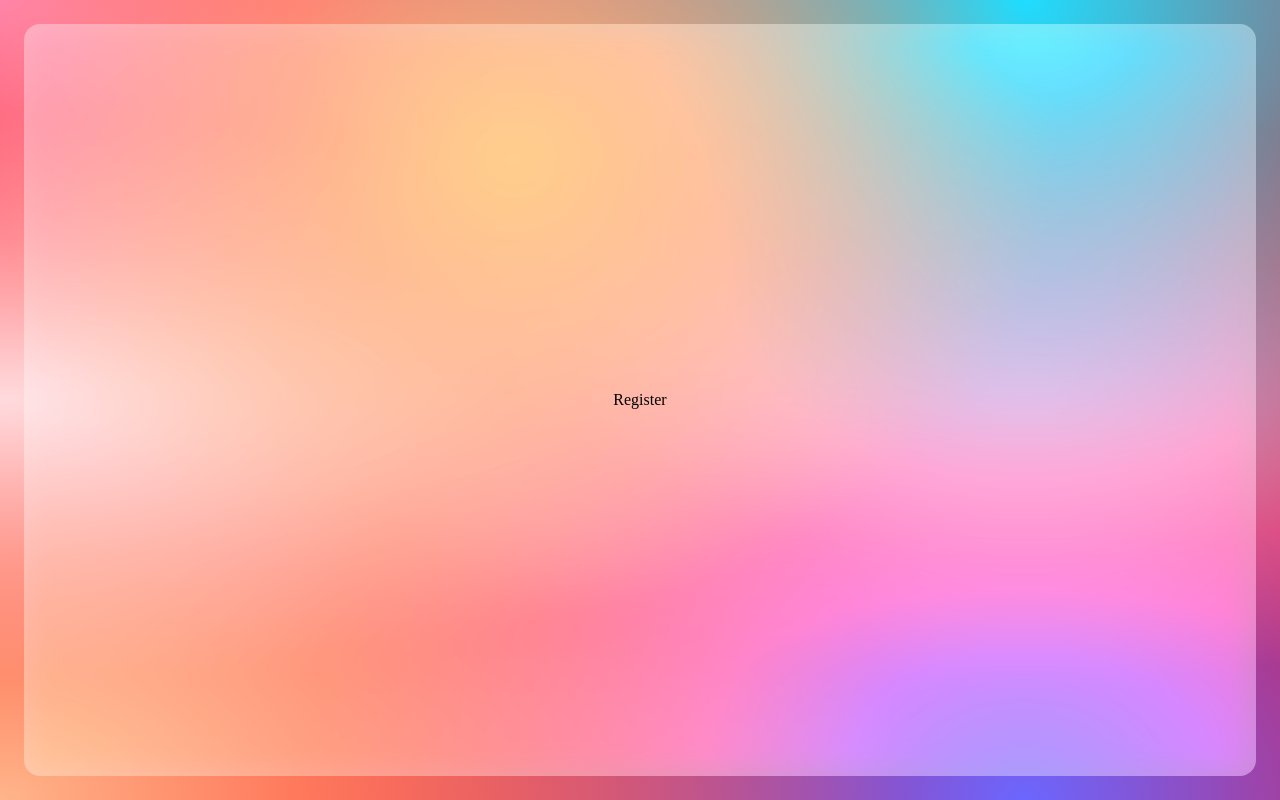
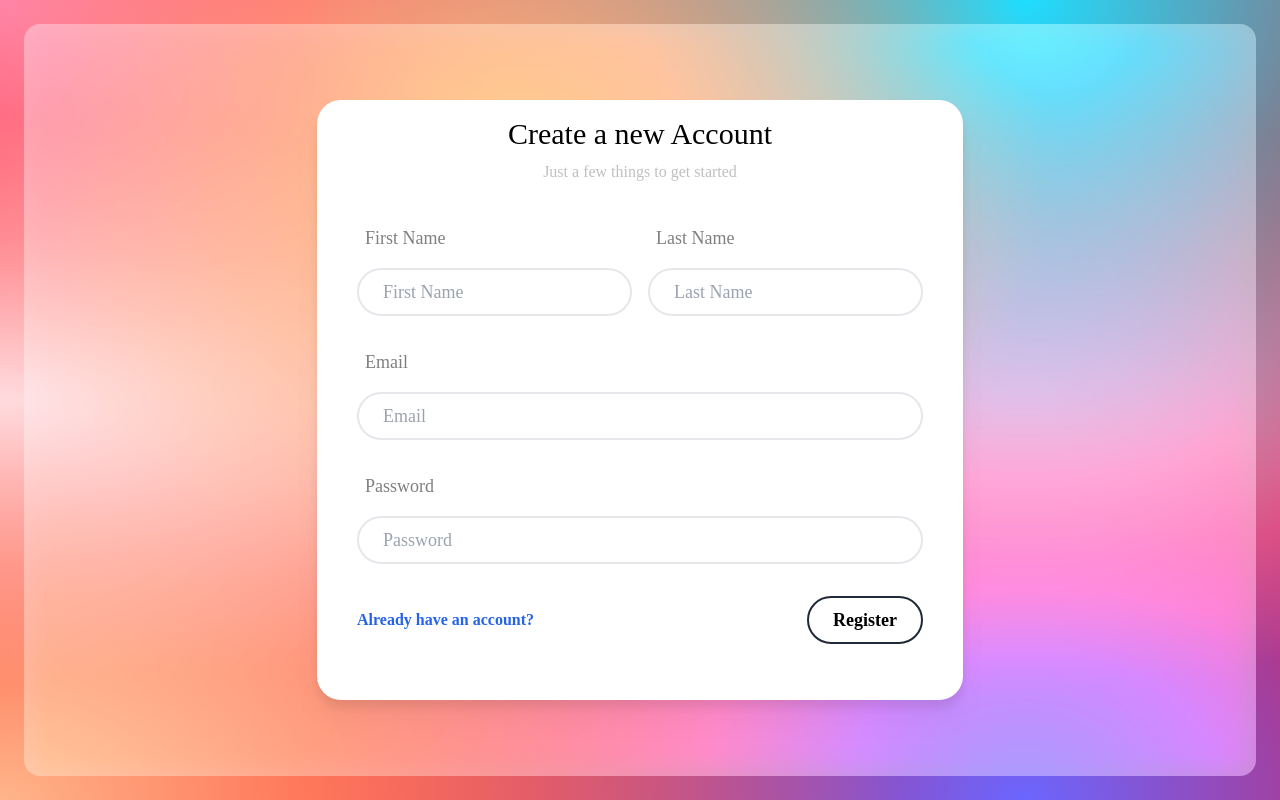
Before and after one commit to myat-su-mon/project-management-app, a Next.js app: page /register in a window 1280 px wide. Built offline with nearby package versions, Linux system fonts and the light colour scheme.

Commit message:
auth handlers and auth forms

```diff
--- a/app/(auth)/register/page.tsx
+++ b/app/(auth)/register/page.tsx
@@ -1,5 +1,11 @@
+import { AuthForm } from "../../../components/AuthForm";
+
 const Register = () => {
-  return <div>Register</div>;
+  return (
+    <div>
+      <AuthForm mode="register" />
+    </div>
+  );
 };
 
 export default Register;
--- a/app/(auth)/signin/page.tsx
+++ b/app/(auth)/signin/page.tsx
@@ -1,5 +1,11 @@
+import { AuthForm } from "../../../components/AuthForm";
+
 const Signin = () => {
-  return <div>Signin</div>;
+  return (
+    <div>
+      <AuthForm mode="signin" />
+    </div>
+  );
 };
 
 export default Signin;
--- /dev/null
+++ b/components/AuthForm.tsx
@@ -0,0 +1,140 @@
+"use client";
+
+import { signin } from "../lib/api";
+import { register } from "../lib/api";
+import Link from "next/link";
+import { useRouter } from "next/navigation";
+import { useState } from "react";
+import Button from "./Button";
+import Input from "./Input";
+import Card from "./Card";
+
+const registerContent = {
+  linkUrl: "/signin",
+  linkText: "Already have an account?",
+  header: "Create a new Account",
+  subheader: "Just a few things to get started",
+  buttonText: "Register",
+};
+
+const signinContent = {
+  linkUrl: "/register",
+  linkText: "Don't have an account?",
+  header: "Welcome back",
+  subheader: "Enter your credentials to access your account",
+  buttonText: "Sign In",
+};
+
+const initial = {
+  email: "",
+  password: "",
+  firstName: "",
+  lastName: "",
+};
+
+export const AuthForm = ({ mode }) => {
+  const [formState, setFormState] = useState(initial);
+  const router = useRouter();
+
+  const handleSubmit = async (e) => {
+    e.preventDefault();
+
+    if (mode === "register") {
+      await register(formState);
+    } else {
+      await signin(formState);
+    }
+
+    setFormState(initial);
+
+    router.replace("/home");
+  };
+
+  const content = mode === "register" ? registerContent : signinContent;
+
+  return (
+    <Card>
+      <div className="w-full">
+        <div className="text-center">
+          <h2 className="text-3xl mb-2">{content.header}</h2>
+          <p className="tex-lg text-black/25">{content.subheader}</p>
+        </div>
+        <form onSubmit={handleSubmit} className="py-10 w-full">
+          {mode === "register" && (
+            <div className="flex mb-8 justify-between">
+              <div className="pr-2">
+                <div className="text-lg mb-4 ml-2 text-black/50">
+                  First Name
+                </div>
+                <Input
+                  required
+                  placeholder="First Name"
+                  value={formState.firstName}
+                  className="border-solid border-gray border-2 px-6 py-2 text-lg rounded-3xl w-full"
+                  onChange={(e) =>
+                    setFormState((s) => ({ ...s, firstName: e.target.value }))
+                  }
+                />
+              </div>
+              <div className="pl-2">
+                <div className="text-lg mb-4 ml-2 text-black/50">Last Name</div>
+                <Input
+                  required
+                  placeholder="Last Name"
+                  value={formState.lastName}
+                  className="border-solid border-gray border-2 px-6 py-2 text-lg rounded-3xl w-full"
+                  onChange={(e) =>
+                    setFormState((s) => ({ ...s, lastName: e.target.value }))
+                  }
+                />
+              </div>
+            </div>
+          )}
+          <div className="mb-8">
+            <div className="text-lg mb-4 ml-2 text-black/50">Email</div>
+            <Input
+              required
+              type="email"
+              placeholder="Email"
+              value={formState.email}
+              className="border-solid border-gray border-2 px-6 py-2 text-lg rounded-3xl w-full"
+              onChange={(e) =>
+                setFormState((s) => ({ ...s, email: e.target.value }))
+              }
+            />
+          </div>
+          <div className="mb-8">
+            <div className="text-lg mb-4 ml-2 text-black/50">Password</div>
+            <Input
+              required
+              value={formState.password}
+              type="password"
+              placeholder="Password"
+              className="border-solid border-gray border-2 px-6 py-2 text-lg rounded-3xl w-full"
+              onChange={(e) =>
+                setFormState((s) => ({ ...s, password: e.target.value }))
+              }
+            />
+          </div>
+          <div className="flex items-center justify-between">
+            <div>
+              <span>
+                <Link
+                  href={content.linkUrl}
+                  className="text-blue-600 font-bold"
+                >
+                  {content.linkText}
+                </Link>
+              </span>
+            </div>
+            <div>
+              <Button type="submit" intent="secondary">
+                {content.buttonText}
+              </Button>
+            </div>
+          </div>
+        </form>
+      </div>
+    </Card>
+  );
+};
--- /dev/null
+++ b/lib/api.ts
@@ -0,0 +1,27 @@
+const fetcher = async ({ url, method, body, json = true }) => {
+  const res = await fetch(url, {
+    method,
+    ...body(body && { body }),
+    headers: {
+      Accept: "application/json",
+      "Content-Type": "application/json",
+    },
+  });
+
+  if (!res.ok) {
+    throw new Error("API Error");
+  }
+
+  if (json) {
+    const data = await res.json();
+    return data;
+  }
+};
+
+export const register = (user) => {
+  return fetcher({ url: "api/register", method: "post", body: user });
+};
+
+export const signin = (user) => {
+  return fetcher({ url: "api/signin", method: "post", body: user });
+};
```
